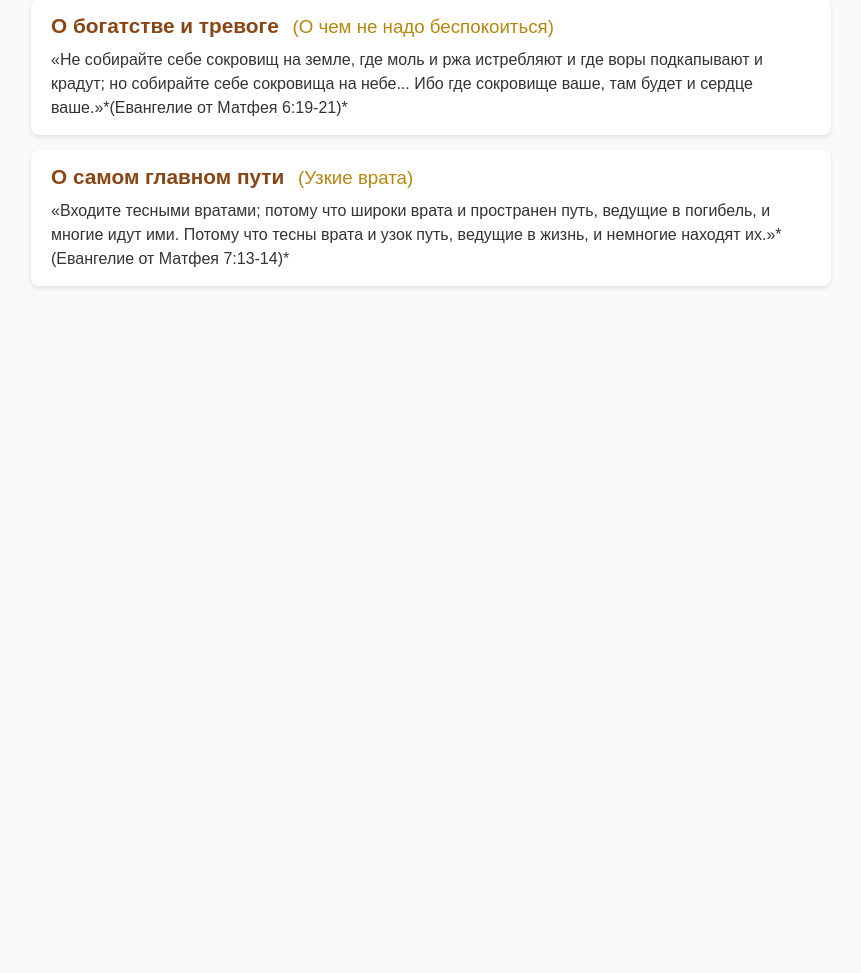
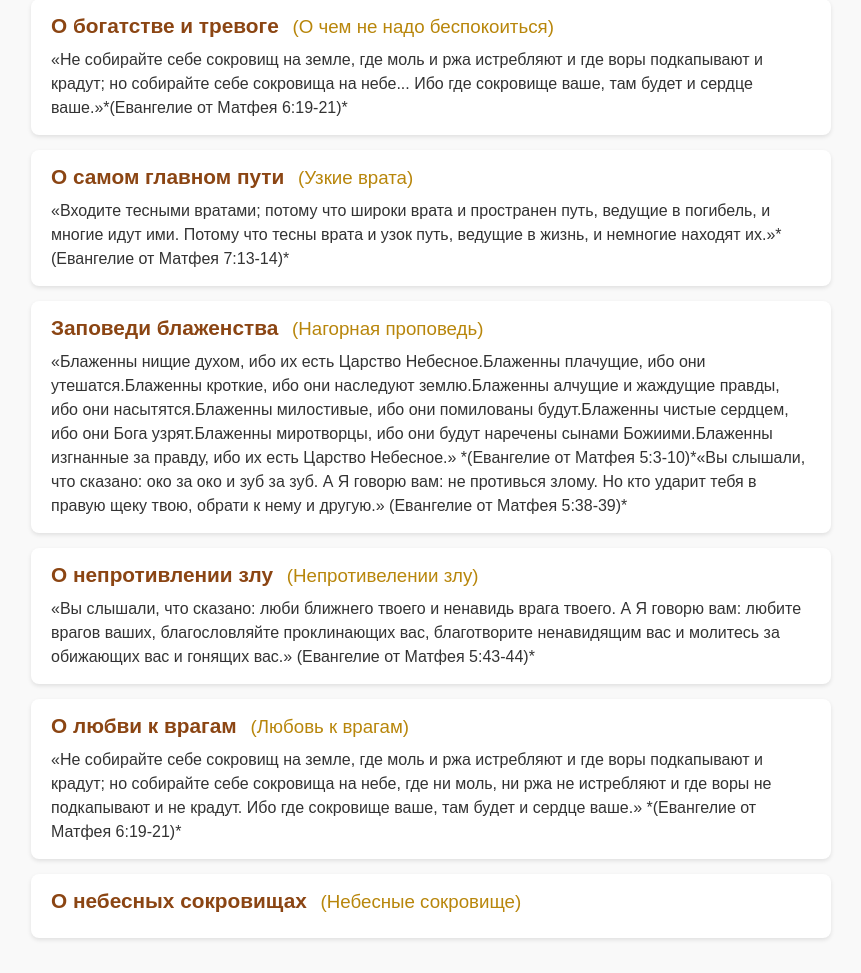
Before and after one commit to noyemkaren-ship-it/Molitvi, a FastAPI app: page /iisus in a window 1280 px wide. Shown: the part 741-1714 px from the top of the page, without its empty margins (209-1070 px from the left). Before the commit the page ends 1029 px from the top, so only its background shows below. Run offline with FastAPI, Linux system fonts and the light colour scheme.

Commit message:
Hristos: 2.6v

```diff
--- a/iisus.py
+++ b/iisus.py
@@ -5,4 +5,8 @@ info = [
     "«Кто из этих троих, думаешь ты, был ближний попавшемуся разбойникам?» Сказал он: «Тот, кто проявил к нему милость». Тогда Иисус сказал ему: «Иди, и ты поступай так же.»*(Евангелие от Луки 10:36-37)*",
     "«Не собирайте себе сокровищ на земле, где моль и ржа истребляют и где воры подкапывают и крадут; но собирайте себе сокровища на небе... Ибо где сокровище ваше, там будет и сердце ваше.»*(Евангелие от Матфея 6:19-21)*",
     "«Входите тесными вратами; потому что широки врата и пространен путь, ведущие в погибель, и многие идут ими. Потому что тесны врата и узок путь, ведущие в жизнь, и немногие находят их.»*(Евангелие от Матфея 7:13-14)*",
+    "«Блаженны нищие духом, ибо их есть Царство Небесное.Блаженны плачущие, ибо они утешатся.Блаженны кроткие, ибо они наследуют землю.Блаженны алчущие и жаждущие правды, ибо они насытятся.Блаженны милостивые, ибо они помилованы будут.Блаженны чистые сердцем, ибо они Бога узрят.Блаженны миротворцы, ибо они будут наречены сынами Божиими.Блаженны изгнанные за правду, ибо их есть Царство Небесное.»  *(Евангелие от Матфея 5:3-10)*"
+    "«Вы слышали, что сказано: око за око и зуб за зуб. А Я говорю вам: не противься злому. Но кто ударит тебя в правую щеку твою, обрати к нему и другую.» (Евангелие от Матфея 5:38-39)*",
+    "«Вы слышали, что сказано: люби ближнего твоего и ненавидь врага твоего. А Я говорю вам: любите врагов ваших, благословляйте проклинающих вас, благотворите ненавидящим вас и молитесь за обижающих вас и гонящих вас.» (Евангелие от Матфея 5:43-44)*",
+    "«Не собирайте себе сокровищ на земле, где моль и ржа истребляют и где воры подкапывают и крадут; но собирайте себе сокровища на небе, где ни моль, ни ржа не истребляют и где воры не подкапывают и не крадут. Ибо где сокровище ваше, там будет и сердце ваше.» *(Евангелие от Матфея 6:19-21)*",
 ]
--- a/templates/iisus.html
+++ b/templates/iisus.html
@@ -80,6 +80,22 @@
         <h2>О самом главном пути <span>(Узкие врата)</span></h2>
         <p>{{ info[5] }}</p>
     </div>
+    <div class="teaching">
+        <h2> Заповеди блаженства <span>(Нагорная проповедь)</span></h2>
+        <p>{{ info[6] }}</p>
+    </div>
+    <div class="teaching">
+        <h2> О непротивлении злу <span>(Непротивелении злу)</span></h2>
+        <p>{{ info[7] }}</p>
+    </div>
+    <div class="teaching">
+        <h2> О любви к врагам <span>(Любовь к врагам)</span></h2>
+        <p>{{ info[8] }}</p>
+    </div>
+    <div class="teaching">
+        <h2> О небесных сокровищах <span>(Небесные сокровище)</span></h2>
+        <p>{{ info[9] }}</p>
+    </div>
 
 </body>
 </html>
```
